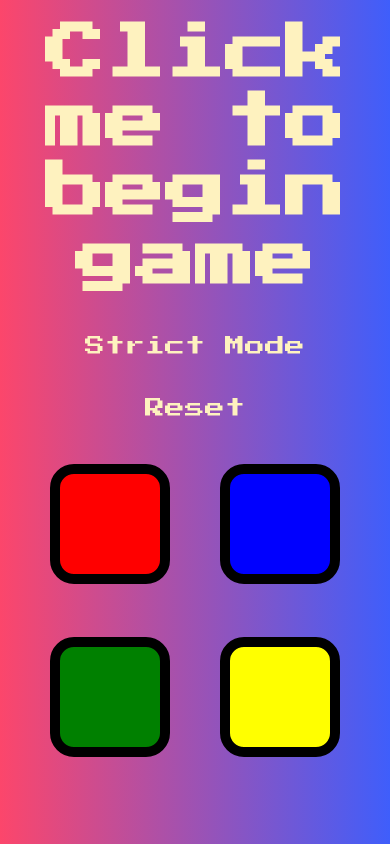
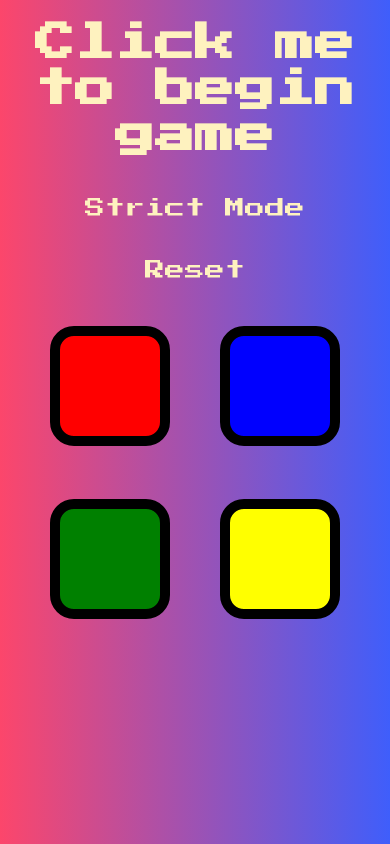
Before and after one commit to stancil-marcus7/simon, a React (Create React App) app: page / in a window 390 px wide. Built offline with nearby package versions, Linux system fonts and the light colour scheme.

Commit message:
attemt to fix mobile screen

```diff
--- a/src/styles/base/_base.scss
+++ b/src/styles/base/_base.scss
@@ -1,5 +1,5 @@
 html {
-    //62.5 x 16 (rem) = 10; so we'll work with a base of 10
+    //62.5 x .16 (rem) = 10; so we'll work with a base of 10
     font-size: 62.5%;
     height: 100%;
 }
--- a/src/styles/header/_header.scss
+++ b/src/styles/header/_header.scss
@@ -1,6 +1,6 @@
 .header{
   font-family: 'Press Start 2P', cursive;
-  font-size: 6rem;
+  font-size: 4rem;
   margin:  5%;
   color: $light-yellow;
   cursor: pointer;
```
